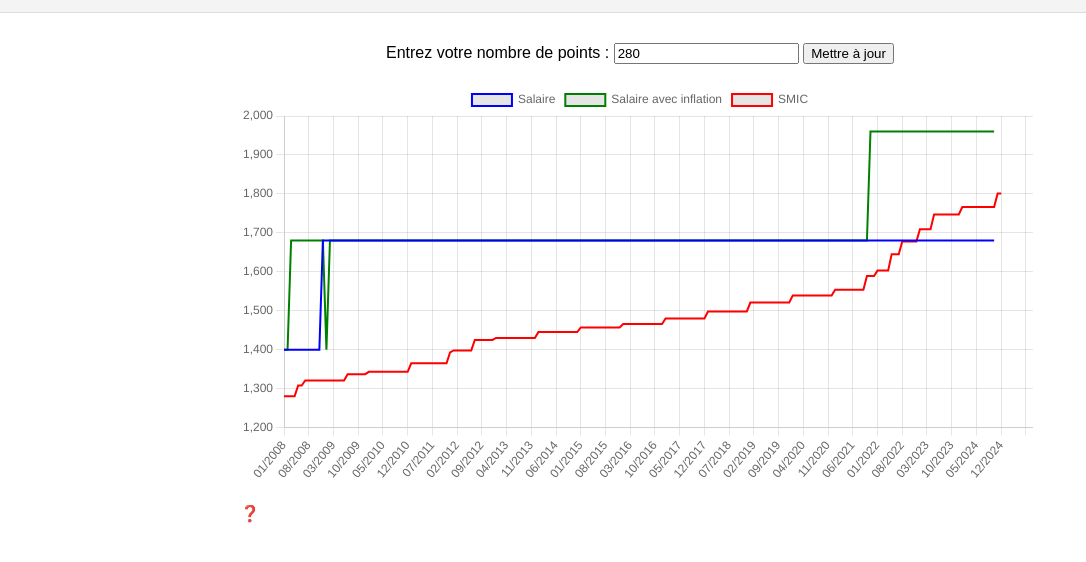
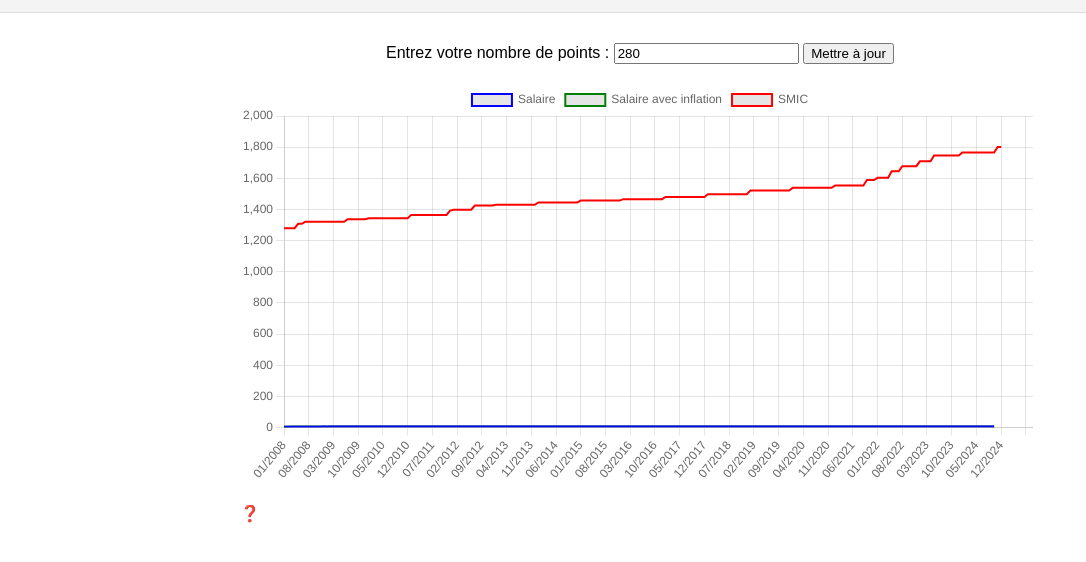
Before and after one commit to PointChambre/pointchambre.github.io, a plain HTML site: page index.html in a window 1280 px wide. Shown: the part 68-630 px from the top of the page, without its empty margins (0-1086 px from the left). Drawn offline with nearby package versions, Linux system fonts and the light colour scheme.

Commit message:
Update index.html

```diff
--- a/index.html
+++ b/index.html
@@ -117,8 +117,8 @@
 
             // Préparer les données pour le graphique
             const dates = rawData.map(row => row.Date);
-            const valeur_point = rawData.map(row => parseFloat(row["A"]) * points);
-            const valeur_inflation = rawData.map(row => parseFloat(row["B"]) * points);
+            const valeur_point = rawData.map(row => parseFloat(row["A"]));
+            const valeur_inflation = rawData.map(row => parseFloat(row["B"]));
             const smic = rawData.map(row => parseFloat(row["C"]));
 
             const minValue = Math.floor(Math.min(
```
